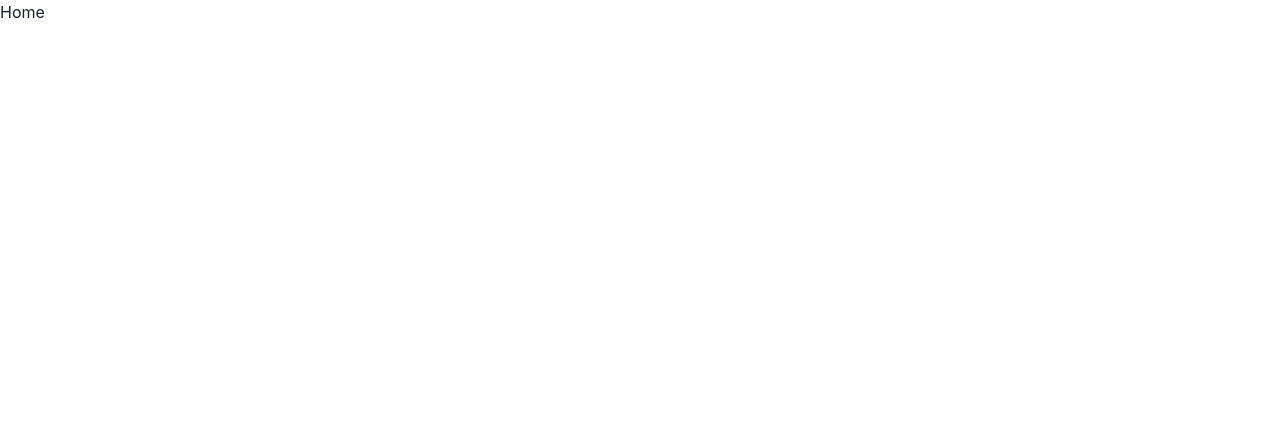
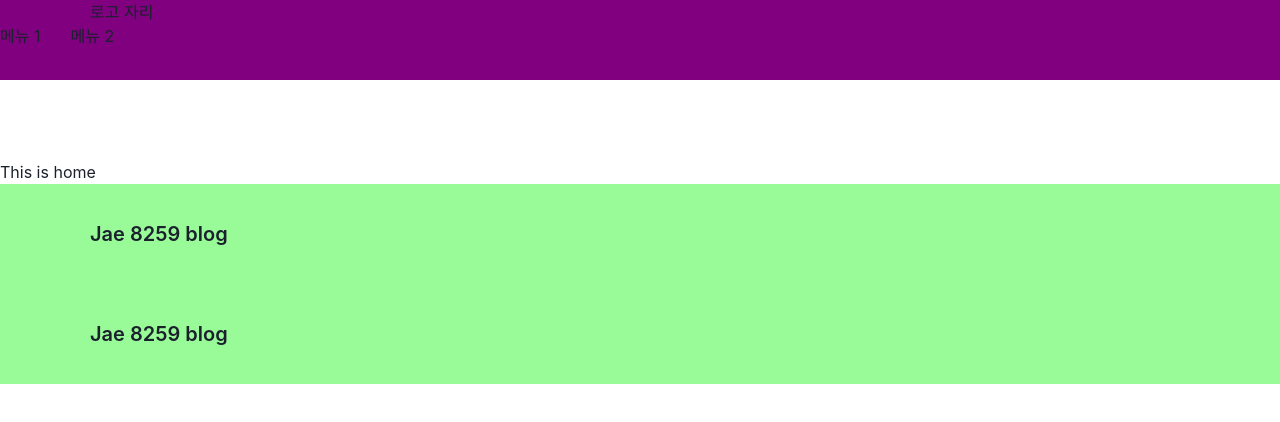
Before and after one commit to jae8259/jae8259.github.io, a Next.js app: page / in a window 1280 px wide. Shown: the top 422 px of the page. Built offline with nearby package versions, Linux system fonts and the light colour scheme.

Commit message:
Footer&Header

```diff
--- /dev/null
+++ b/src/components/layouts/Footer/index.tsx
@@ -0,0 +1,11 @@
+import { BaseFooter, Contents, Title } from "./style";
+
+export default function Footer() {
+  return (
+    <BaseFooter>
+      <Contents>
+        <Title>Jae 8259 blog</Title>
+      </Contents>
+    </BaseFooter>
+  );
+}
--- /dev/null
+++ b/src/components/layouts/Footer/style.ts
@@ -0,0 +1,22 @@
+import styled from "styled-components";
+
+export const BaseFooter = styled.div`
+  height: 100px;
+  margin-top: auto;
+  background-color: palegreen;
+`;
+
+export const Contents = styled.div`
+  display: flex;
+  width: 96%;
+  max-width: 1100px;
+  height: 100%;
+  margin: 0 auto;
+  align-items: center;
+  justify-content: space-between;
+`;
+
+export const Title = styled.div`
+  font-weight: 600;
+  font-size: 20px;
+`;
--- /dev/null
+++ b/src/components/layouts/Header/index.tsx
@@ -0,0 +1,18 @@
+import { BaseHeader, Contents, Navigation } from "./style";
+
+export default function Header() {
+  return (
+    <BaseHeader>
+      <div>
+        <Contents>로고 자리</Contents>
+
+        <Navigation>
+          <ul>
+            <li>메뉴 1</li>
+            <li>메뉴 2</li>
+          </ul>
+        </Navigation>
+      </div>
+    </BaseHeader>
+  );
+}
--- /dev/null
+++ b/src/components/layouts/Header/style.ts
@@ -0,0 +1,30 @@
+import styled from "styled-components";
+
+export const BaseHeader = styled.div`
+  position: fixed;
+  left: 0;
+  top: 0;
+  width: 100%;
+  height: 80px;
+  background-color: purple;
+`;
+
+export const Contents = styled.div`
+  display: flex;
+  width: 96%;
+  max-width: 1100px;
+  height: 100%;
+  margin: 0 auto;
+  align-items: center;
+  justify-content: space-between;
+`;
+
+export const Navigation = styled.nav`
+  ul {
+    display: flex;
+    list-style: none;
+    li + li {
+      margin-left: 30px;
+    }
+  }
+`;
--- /dev/null
+++ b/src/components/layouts/Layout/index.tsx
@@ -0,0 +1,14 @@
+import React from "react";
+import Footer from "../Footer";
+import Header from "../Header";
+import { BaseLayout, Main } from "./style";
+
+export const Layout = (props: { children: React.ReactNode }) => {
+  return (
+    <BaseLayout>
+      <Header />
+      <Main>{props.children}</Main>
+      <Footer />
+    </BaseLayout>
+  );
+};
--- /dev/null
+++ b/src/components/layouts/Layout/style.ts
@@ -0,0 +1,9 @@
+import styled from "styled-components";
+
+export const BaseLayout = styled.div`
+  padding-top: 80px;
+`;
+
+export const Main = styled.div`
+  min-height: calc(100vh-180px);
+`;
--- a/src/pages/_app.tsx
+++ b/src/pages/_app.tsx
@@ -1,3 +1,4 @@
+import { Layout } from "@/components/layouts/Layout";
 import { theme } from "@/styles/theme";
 import { ChakraProvider, GlobalStyle } from "@chakra-ui/react";
 import type { AppProps } from "next/app";
@@ -17,13 +18,14 @@ function MyApp({ Component, pageProps }: AppProps) {
         <meta name="viewport" content="width=device-width, initial-scale=1" />
         <title>jae8259 blog</title>
       </Head>
-
+      <Layout>
         <ThemeProvider theme={theme}>
           <ChakraProvider>
             <GlobalStyle />
             <Component {...pageProps} />
           </ChakraProvider>
         </ThemeProvider>
+      </Layout>
     </>
   );
 }
--- a/src/pages/index.tsx
+++ b/src/pages/index.tsx
@@ -1,3 +1,9 @@
+import { Layout } from "@/components/layouts/Layout";
+
 export default function Home() {
-  return <div>Home</div>;
+  return (
+    <Layout>
+      <div>This is home</div>
+    </Layout>
+  );
 }
```
Lines whose indentation alone changed are shown as unchanged.
